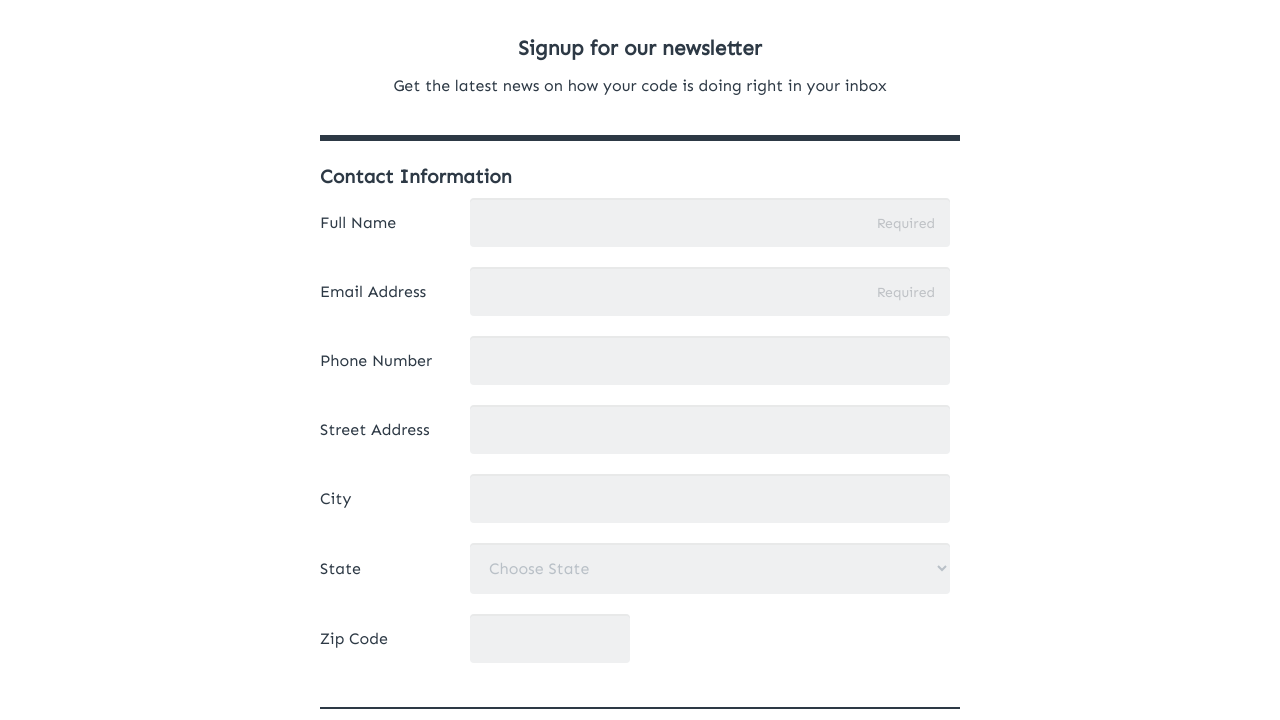
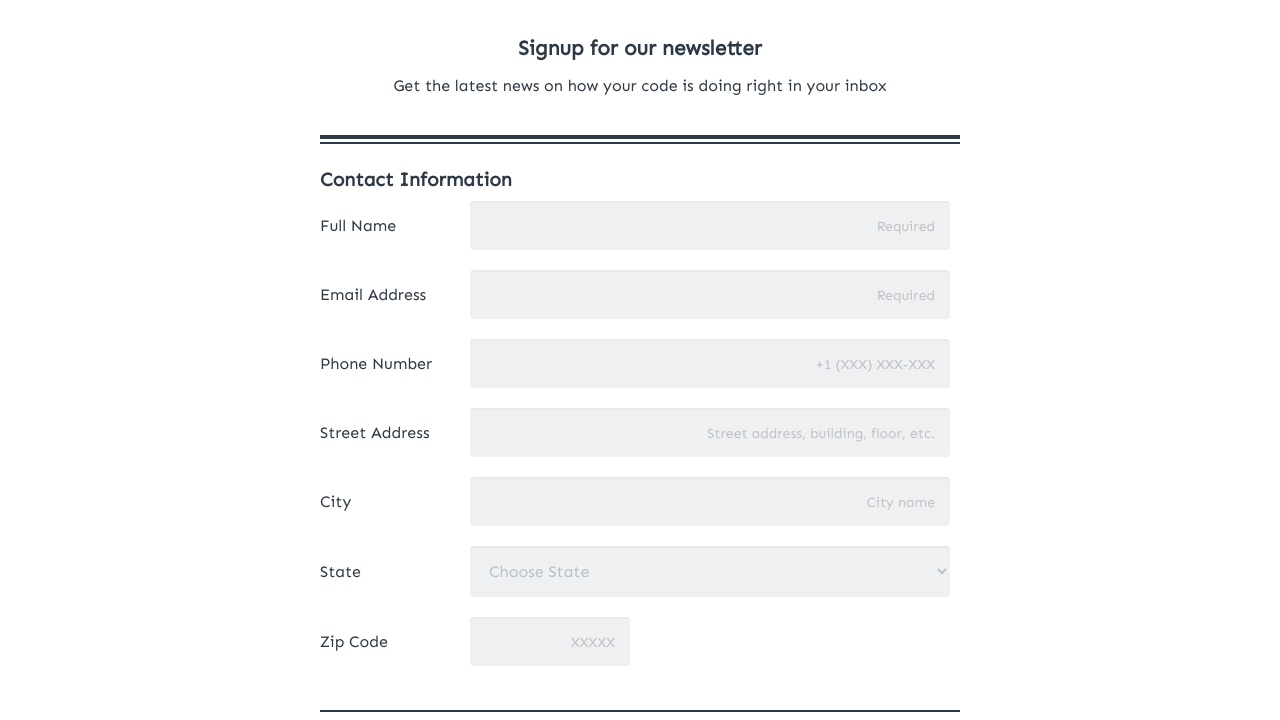
Before and after one commit to ferdunt/Online-registration-form, a plain HTML site: page index.html in a window 1280 px wide. Shown: the part 80-800 px from the top of the page. Drawn offline with Linux system fonts and the light colour scheme.

Commit message:
Update
Styles applied

```diff
--- a/css/styles.css
+++ b/css/styles.css
@@ -38,6 +38,7 @@ textarea {
   padding: 15px;
   box-shadow: 0px 2px 0px rgba(0, 0, 0, 0.03) inset;
   border-radius: 4px;
+  transition: background 0.5s ease-in;
 }
 
 .info {
@@ -95,6 +96,8 @@ button {
 footer {
   text-align: center;
   color: #bfc2c6;
+  background: #2f3c49;
+  padding: 1px 0;
 }
 
 /* CLASSES AND IDs */
@@ -135,6 +138,14 @@ input[type="email"]:focus,
 input[type="tel"]:focus,
 textarea:focus {
   border: 2px solid #517191;
+  background: #aad5d2;
+}
+
+input[type="text"]:focus::placeholder,
+input[type="email"]:focus::placeholder,
+input[type="tel"]:focus::placeholder,
+textarea:focus::placeholder {
+  color: #808182;
 }
 
 input[type="radio"]:after {
@@ -157,7 +168,7 @@ input[type="radio"]:checked::after {
   top: -2px;
   left: -1px;
   position: relative;
-  background-color: #7fceca;
+  background-image: radial-gradient(#62cfc9, #44a6a0);
   content: "";
   display: inline-block;
   /* border: 1px solid white; */
@@ -181,7 +192,7 @@ input[type="checkbox"]:checked::after {
   top: -2px;
   left: -1px;
   position: relative;
-  background-color: #7fceca;
+  background-image: radial-gradient(#62cfc9, #44a6a0);
   content: "";
   display: inline-block;
   /* border: 1px solid fff; */
@@ -198,6 +209,7 @@ input[type="checkbox"]:checked::after {
   form {
     width: 50%;
     margin: auto;
+    margin-top: 3px;
   }
 
   input[type="text"],
--- a/index.html
+++ b/index.html
@@ -30,6 +30,7 @@
             id="full_name"
             name="user_full_name"
             placeholder="Required"
+            required
           />
         </div>
 
@@ -40,22 +41,38 @@
             id="email"
             name="user_email"
             placeholder="Required"
+            required
           />
         </div>
 
         <div class="info">
           <label for="phone">Phone Number</label>
-          <input type="tel" id="phone" name="user_phone" />
+          <input
+            type="tel"
+            id="phone"
+            name="user_phone"
+            placeholder="+1 (XXX) XXX-XXX"
+          />
         </div>
 
         <div class="info">
           <label for="address">Street Address</label>
-          <input type="text" id="address" name="user_address" />
+          <input
+            type="text"
+            id="address"
+            name="user_address"
+            placeholder="Street address, building, floor, etc."
+          />
         </div>
 
         <div class="info">
           <label for="city">City</label>
-          <input type="text" id="city" name="user_city" />
+          <input
+            type="text"
+            id="city"
+            name="user_city"
+            placeholder="City name"
+          />
         </div>
 
         <div class="info">
@@ -72,7 +89,7 @@
 
         <div class="info">
           <label for="zip">Zip Code</label>
-          <input type="text" id="zip" name="user_zip" />
+          <input type="text" id="zip" name="user_zip" placeholder="XXXXX" />
         </div>
       </fieldset>
       <fieldset>
```
